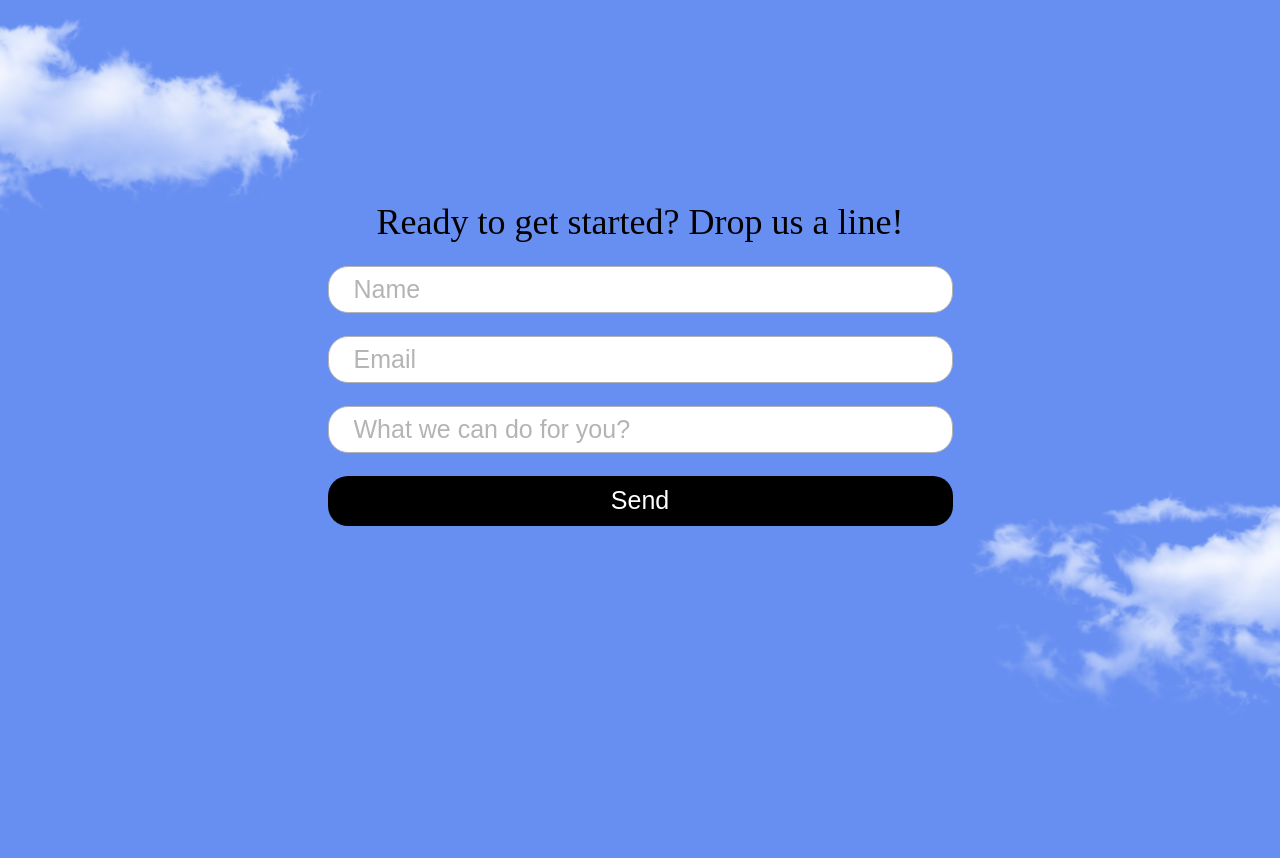
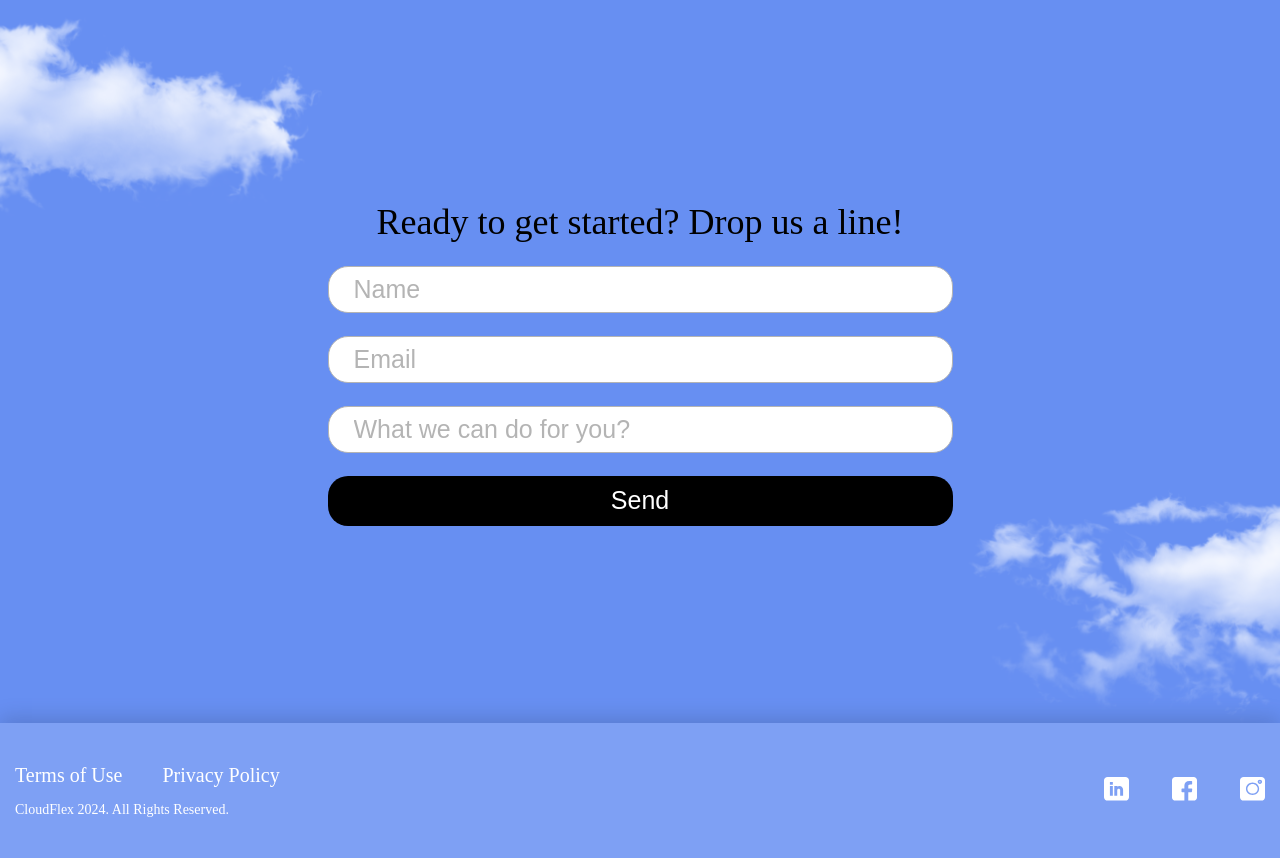
Before and after one commit to D3K16/langing_live_streaming, a website: page index.html in a window 1280 px wide. Shown: the part 5326-6184 px from the top of the page. Before the commit the page ends 6049 px from the top, so only its background shows below. Drawn offline with nearby package versions, Linux system fonts and the light colour scheme; files that its build step writes are made by us from their sources.

Commit message:
contacts section

```diff
--- a/index.html
+++ b/index.html
@@ -288,5 +288,42 @@
             <div class="form-section__bg-cloud cloud--right"></div>
         </section>
     </main>
+
+    <footer class="footer-section" aria-label="contacts section">
+        <div class="container">
+            <div class="footer">
+                <div class="footer__terms">
+                    <div class="footer__terms-links">
+                        <a href="#" class="footer__terms-link">
+                            Terms of Use
+                        </a>
+                        <a href="#" class="footer__terms-link">
+                            Privacy Policy
+                        </a>
+                    </div>
+
+                    <div class="footer__terms-rights"> CloudFlex 2024. All Rights Reserved.</div>
+                </div>
+
+                <address class="footer__contacts">
+                    <a href="https://linkedin.com" target="_blank">
+                        <svg class="footer__contacts-icon" aria label="linkedin icon">
+                                <use href="assets/sprites.svg#linkedin-icon"></use>
+                            </svg>
+                    </a>
+                    <a href="https://facebook.com" target="_blank">
+                        <svg class="footer__contacts-icon" aria label="facebook icon">
+                                <use href="assets/sprites.svg#facebook-icon"></use>
+                            </svg>
+                    </a>
+                    <a href="https://instagram.com" target="_blank">
+                        <svg class="footer__contacts-icon" aria label="instagram icon">
+                                <use href="assets/sprites.svg#instagram-icon"></use>
+                            </svg>
+                    </a>
+                </address>
+            </div>
+        </div>
+    </footer>
 </body>
 </html>
--- /dev/null
+++ b/styles/_contacts.scss
@@ -0,0 +1,54 @@
+@use 'variables' as v;
+@use 'mixins' as m;
+@use 'sass:color';
+@use 'placeholders';
+
+.footer-section {
+    background-color: color.adjust(v.$color_white, $alpha: -0.85);
+    box-shadow: 0 -5px 20px 0 rgba(0,0,0,.15);
+
+    .footer {
+        width: 100%;
+        height: 135px;
+        margin: 0 auto;
+        padding: 0 15px;
+        @include m.d-flex(space-between, center, nowrap, row, 0, 0);
+
+        &__terms {
+            @include m.d-flex(start, start, nowrap, column, 0, 15px);
+
+
+            &-links {
+                @include m.d-flex(start, center, nowrap, row, 40px, 0);
+                @include m.font(20px, 400, v.$color_white);
+            }
+
+            &-link {
+                @extend %hover-black;
+            }
+
+            &-rights {
+                @include m.font(14px, 300, v.$color_white);
+            }
+        }
+
+        &__contacts {
+            @include m.d-flex(space-between, center, nowrap, row, 43px, 0);
+
+            &-icon {
+                width: 25px;
+                height: 24px;
+                fill: v.$color_white;
+
+                &:hover {
+                    fill: v.$color_black;
+                    cursor: pointer;
+                }
+            }
+        }
+
+        @media (max-width: v.$media_sm) {
+            @include m.d-flex(center, center, nowrap, column-reverse, 0, 20px);
+        }
+    }
+}
--- a/styles/_importer.scss
+++ b/styles/_importer.scss
@@ -7,3 +7,4 @@
 @forward 'experience';
 @forward 'testimonials';
 @forward 'form';
+@forward 'contacts';
```
